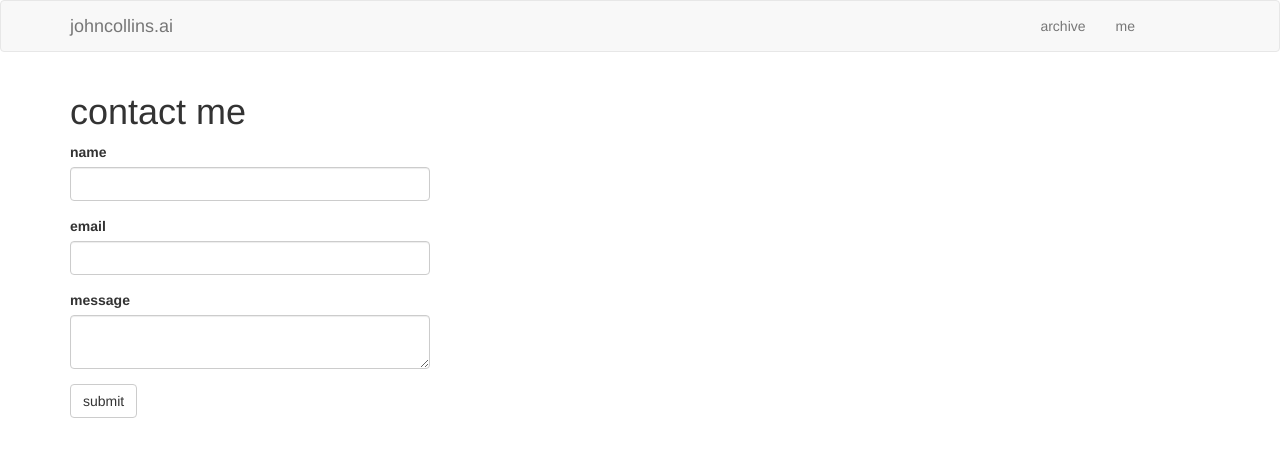
After one commit to johncollinsai/greg, a Flask app: page /me in a window 1280 px wide. The commit adds this page. Shown: the top 457 px of the page. Run offline with Flask 2, Linux system fonts and the light colour scheme; some libraries are stand-ins or nearby versions.

Commit message:
v0.11.0, being me page with contact me form

```diff
--- a/app/forms.py
+++ b/app/forms.py
@@ -19,7 +19,9 @@ protected is include this hidden field and have the SECRET_KEY variable defined
 in config.py. If I take care of these two things, Flask-WTF does the rest.
 '''
 
-# A basic post form may be helpful?
-# class PostForm(FlaskForm):
-#     post = TextAreaField('Post', validators=[DataRequired()])
-#     submit = SubmitField('Submit')
+# Contact form, which is located on me.html
+class ContactForm(FlaskForm):
+    name = StringField('name', validators=[DataRequired()])
+    email = StringField('email', validators=[DataRequired(), Email()])
+    message = TextAreaField('message', validators=[DataRequired()])
+    submit = SubmitField('submit')        # see routes.py re submission
--- a/app/routes.py
+++ b/app/routes.py
@@ -13,8 +13,8 @@ from flask import render_template, flash, redirect, url_for, request
 from werkzeug.urls import url_parse
 from app import app    # import app variable, which is a member of app package.
 from app import db     # import database for posting forms [REM later?]
-# from app.forms import PostForm
-from app.models import Post
+from app.forms import ContactForm
+from app.models import Post, Contact
 
 @app.route('/', methods=['GET', 'POST'])
 @app.route('/index', methods=['GET', 'POST'])
@@ -37,3 +37,15 @@ def archive():
     prev_url = url_for('index', page=posts.prev_num) if posts.has_prev else None
     return render_template('index.html', title='archive', posts=posts.items,
                            next_url=next_url, prev_url=prev_url)
+
+@app.route('/me', methods=['GET', 'POST'])
+def me():
+    form = ContactForm()
+    if form.validate_on_submit():
+        contact = Contact(name=form.name.data, email=form.email.data,
+                          message=form.message.data)
+        db.session.add(contact)
+        db.session.commit()
+        flash('Thank you, John will get back to you')
+        return redirect(url_for('index'))
+    return render_template('me.html', title='me', form=form)
--- a/app/templates/base.html
+++ b/app/templates/base.html
@@ -22,7 +22,7 @@
                 </ul>-->
                 <ul class="nav navbar-nav navbar-right">
                     <li><a href="{{ url_for('archive') }}">archive</a></li>
-                    <li><a href="{{ url_for('archive') }}">me</a></li>
+                    <li><a href="{{ url_for('me') }}">me</a></li>
                     <li><a href="#"><i class="fa fa-twitter fa-lg"></i></a></li>
                     <li><a href="#"><i class="fab fa-twitter"></i></a></li>
                 </ul>
--- /dev/null
+++ b/app/templates/me.html
@@ -0,0 +1,11 @@
+{% extends "base.html" %}
+{% import 'bootstrap/wtf.html' as wtf %}
+
+{% block app_content %}
+    <h1>contact me</h1>
+    <div class="row">
+        <div class="col-md-4">
+            {{ wtf.quick_form(form) }}
+        </div>
+    </div>
+{% endblock %}
--- a/johncollins.py
+++ b/johncollins.py
@@ -4,8 +4,8 @@ obtains the application instance from this file via export FLASK_APP=johncollins
 '''
 
 from app import app, db
-from app.models import Post
+from app.models import Post, Contact
 
 @app.shell_context_processor
 def make_shell_context():
-    return {'db': db, 'Post': Post}
+    return {'db': db, 'Post': Post, 'Contact': Contact}
```
Also changed, not shown: app/models.py (+9 -4 lines), migrations/versions/adf09dde6b99_contact_table.py (added, +34 -0 lines), app.db, 1 other file.
